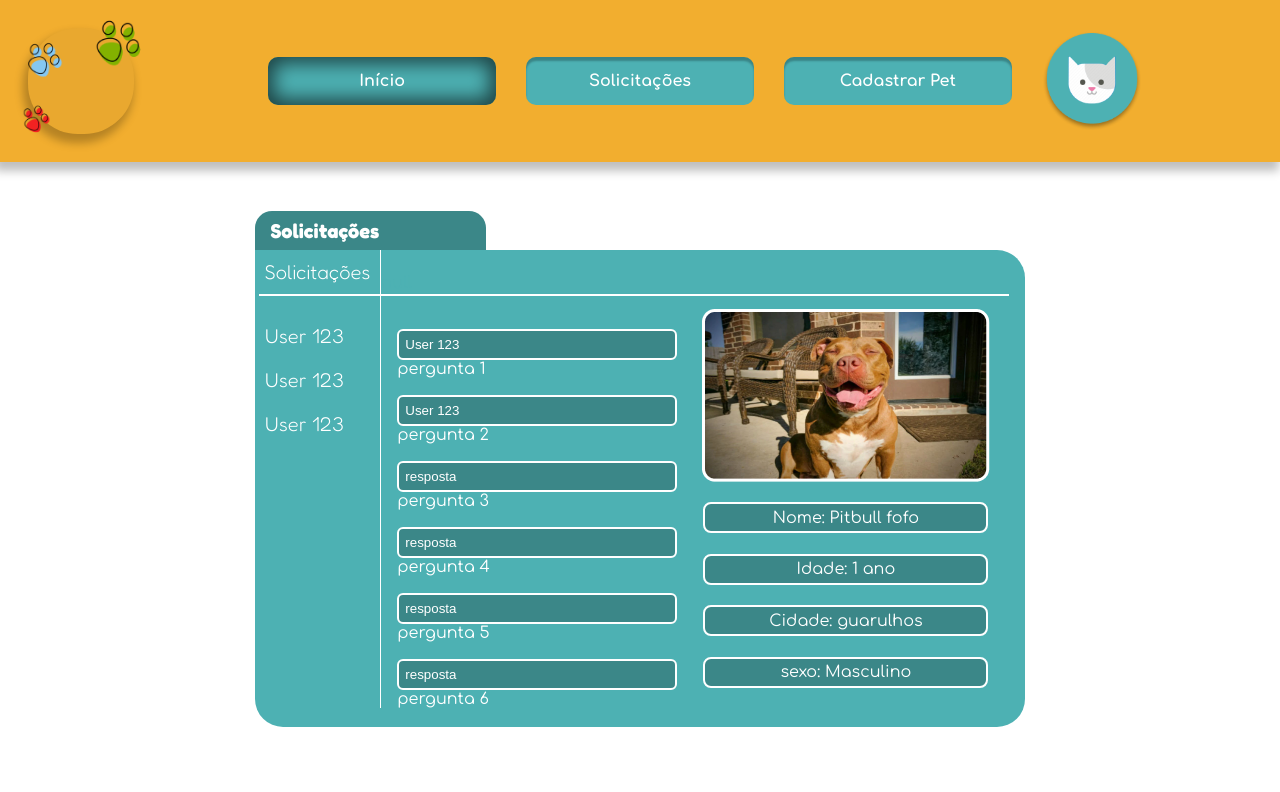
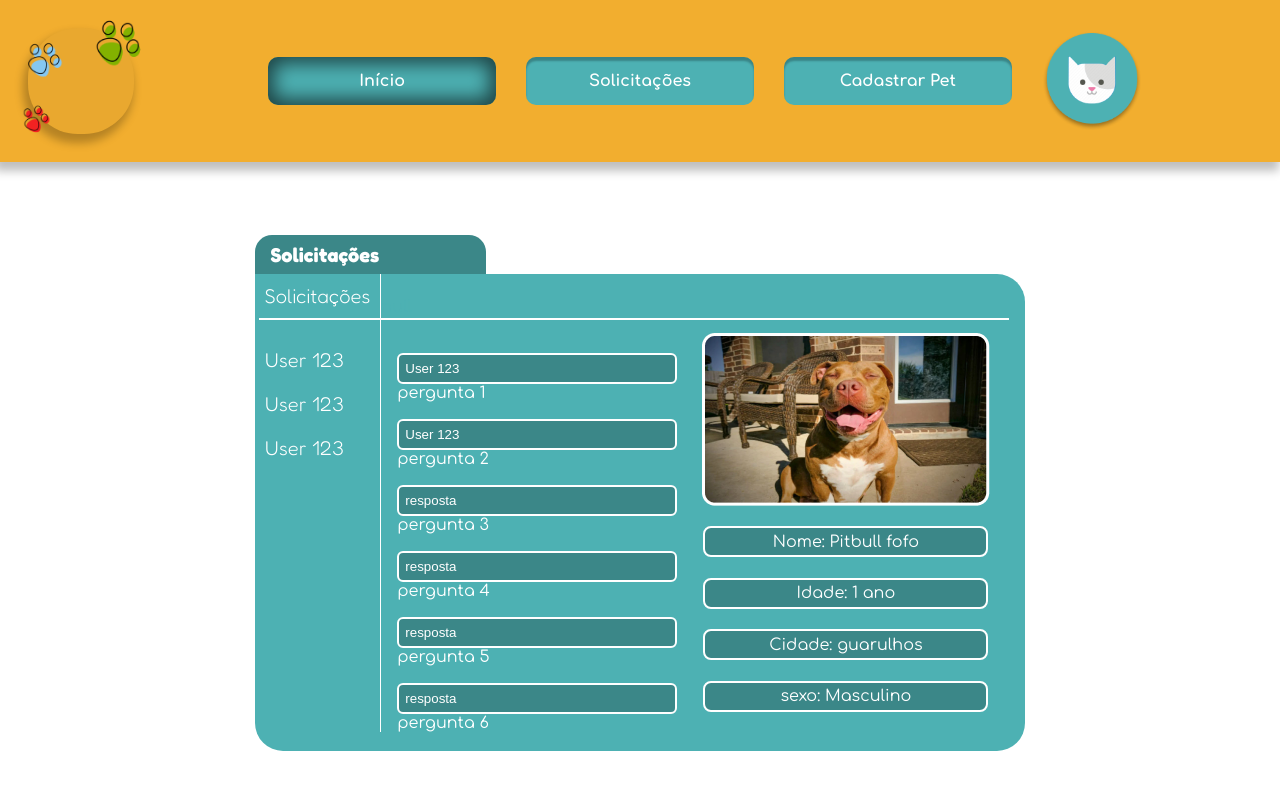
Before and after one commit to marcelossf/adopetme, a React (Create React App) app: page /registerPet in a window 1280 px wide. Shown: the top 792 px of the page. Built offline with nearby package versions, Linux system fonts and the light colour scheme; no server answers.

Commit message:
fix: ongTitle

```diff
--- a/src/components/OngTitle/index.jsx
+++ b/src/components/OngTitle/index.jsx
@@ -15,7 +15,7 @@
 						Aqui você encontra apoio para abrigar seus bichinhos
 					</p>
 				</div>
-				<img className="adopet-logo" src={AdoPet} alt="logoPet"></img>
+				<img className="adopet-logo" src={AdoPet} alt="logoPet" />
 			</DivStyled>
 		</>
 	);
--- a/src/components/OngTitle/style.js
+++ b/src/components/OngTitle/style.js
@@ -4,25 +4,36 @@
 	display: flex;
 	flex-direction: column;
 	align-items: center;
-  min-height: 163px;
 	justify-content: center;
+
+	text-align: start;
 	width: 100%;
 	padding: 0 1rem;
+	gap: 2em;
 
+	.ong-container {
+		display: flex;
+		flex-direction: column;
+		align-items: flex-start;
+
+		justify-content: center;
+
+		gap: 1rem;
+
+		max-width: 80%;
+	}
 	.title-ong {
+		font-family: "Fredoka";
+		font-weight: 500;
+		font-size: 2rem;
+
 		color: #4db1b3;
-    font-weight: 500;
-    font-family: "Fredoka";
-    margin-left: 20px;
-    margin-bottom: 13px;
-    font-size: 40px;
 	}
 
 	.paragraph-ong {
 		color: #000000;
 		font-family: "Fredoka";
 		font-size: 25px;
-    text-align: center;
 	}
 
 	.adopet-logo {
@@ -31,17 +42,19 @@
 
 	@media (min-width: 1024px) {
 		flex-direction: row;
+		justify-content: center;
+
+		margin: 0 auto;
+		width: 100%;
 
 		.adopet-logo {
 			display: block;
 			max-width: 30%;
 		}
 		.ong-container {
-      width: 90%;
-      display: flex;
-      flex-direction: column;
-      align-items: center;
-      width: 50%;
+			gap: 2rem;
+
+			width: 30%;
 		}
 	}
 `;
```
Lines whose indentation alone changed are shown as unchanged.
